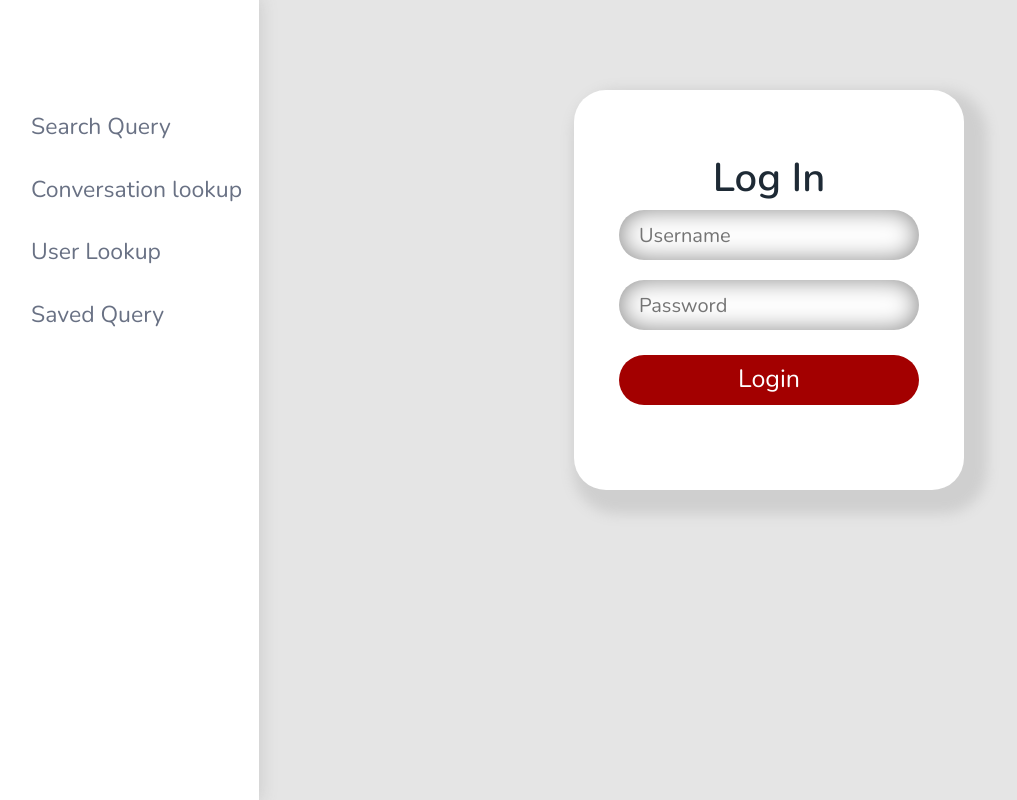
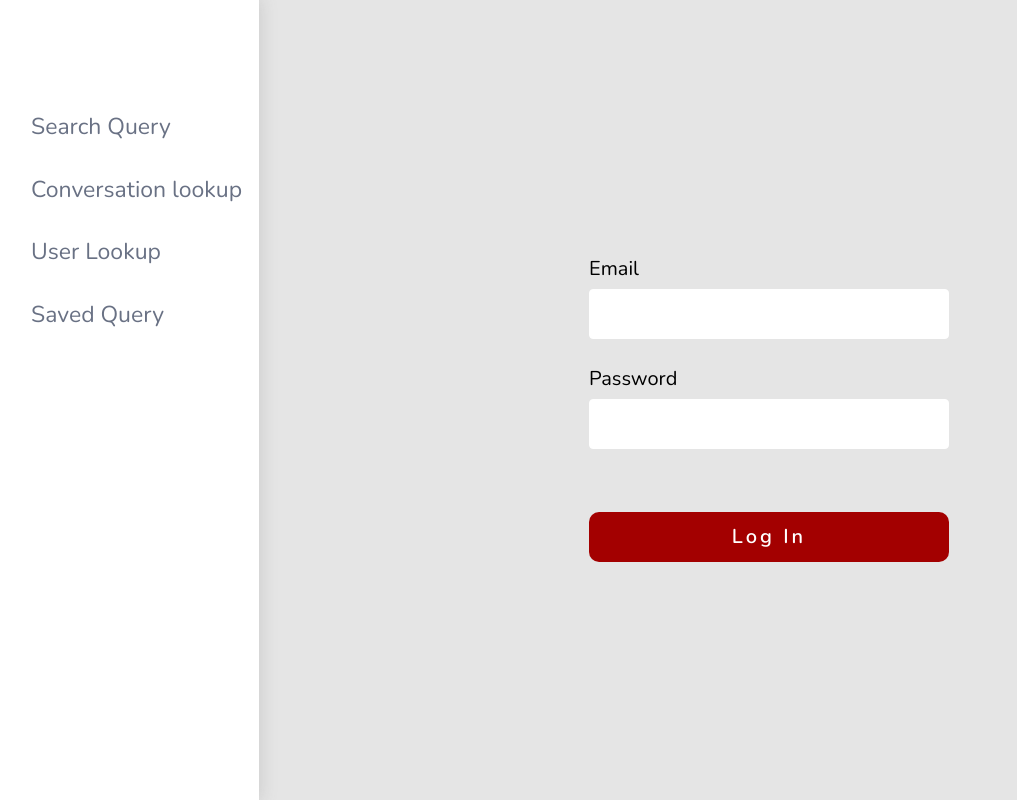
Before and after one commit to Marklen2017/Dashboard-react-, a React (Create React App) app: page /#/ in a window 1280 px wide. Shown: the whole page, without its empty margins (1-1018 px from the left). Built offline with nearby package versions, Linux system fonts and the light colour scheme.

Commit message:
Login functionality

```diff
--- a/package.json
+++ b/package.json
@@ -9,6 +9,7 @@
     "bootstrap": "^5.1.3",
     "bootstrap-icons": "^1.7.0",
     "container": "^0.0.2",
+    "formik": "^2.2.9",
     "history": "^5.2.0",
     "node-sass": "^6.0.1",
     "prop-types": "^15.8.1",
@@ -17,13 +18,15 @@
     "react-apexcharts": "^1.3.9",
     "react-datepicker": "^4.6.0",
     "react-dom": "^17.0.2",
+    "react-hook-form": "^7.27.1",
     "react-router-dom": "^6.0.0-beta.8",
     "react-scripts": "4.0.3",
     "react-select": "^5.2.2",
     "react-validation": "^3.0.7",
     "reactstrap": "^9.0.1",
     "sass": "^1.49.7",
-    "web-vitals": "^1.1.2"
+    "web-vitals": "^1.1.2",
+    "yup": "^0.32.11"
   },
   "scripts": {
     "start": "react-scripts start",
--- a/src/App.js
+++ b/src/App.js
@@ -1,10 +1,12 @@
 import { useRoutes } from "react-router-dom";
 import Themeroutes from "./routes/Router";
+
 
 const App = () => {
   const routing = useRoutes(Themeroutes);
 
   return <div className="dark">{routing}</div>;
+
 };
 
 export default App;
--- a/src/assets/scss/layout/_container.scss
+++ b/src/assets/scss/layout/_container.scss
@@ -1,7 +1,13 @@
 .pageWrapper {
   min-height: 100vh;
+  background: #E5E5E5;
+  width: 100%;
+  display: flex;
 }
 .contentArea {
+  display: flex;
+  align-items: center;
+  justify-content: center;
   flex-grow: 1;
   background-color: #e5e5e5;
 }
@@ -40,7 +46,7 @@ textarea {
   padding: 0 2em 0 2em;
 }
 
-input {
+.input-login {
   height: 48px;
   max-width: 360px;
 }
@@ -98,7 +104,9 @@ input {
 .form-control {
   background-color: #e5e5e5;
   border: 1px solid gray;
+  max-width: 360px;
   border-radius: 10px;
+  height: 44px;
 }
 .max {
   padding: 10px 0 0 0;
@@ -186,7 +194,7 @@ input {
 .date-end {
   width: 360px;
   background-color: #e5e5e5;
-  // height: 38px;
+  height: 44px;
   padding: 0 0px 0 8px;
   border: 1px solid gray;
 }
@@ -434,82 +442,126 @@ input {
 
 //login
 
-.main {
+form {
+  max-width: 360px;
+  margin: 0 auto;
+  width: 100%;
+}
+
+h1 {
+  font-weight: 100;
+  color: white;
   text-align: center;
+  padding-bottom: 10px;
+  border-bottom: 1px solid rgb(79, 98, 148);
+}
+
+.form {
+  background: #0e101c;
+  max-width: 400px;
+  margin: 0 auto;
+}
+
+.login-input {
+  display: block;
+  box-sizing: border-box;
+  width: 100%;
+  border-radius: 4px;
+  border: 1px solid white;
+  padding: 10px 15px;
+  margin-bottom: 10px;
+  font-size: 14px;
+}
+
+label {
+  line-height: 2;
+  text-align: left;
+  display: block;
+  margin-bottom: 13px;
+  margin-top: 20px;
+  color: black;
+  font-size: 20px;
+  font-weight: 200;
+}
+
+button[type="submit"],
+.login-input[type="submit"] {
+  background: #A30000;
+  color: white;
+  border: none;
+  border-radius: 10px;
+  display: flex;
+  align-items: center;
   justify-content: center;
-  display: flex;
-  padding-top: 90px;
-  padding-bottom: 90px;
-  background-color: #e5e5e5;
+  font-size: 20px;
+  font-weight: 600;
+  letter-spacing: 3px;
 }
-.sub-main {
+
+button[type="submit"]:hover,
+.login-input[type="submit"]:hover {
+  background: #af2f2f;
+}
+
+button[type="submit"]:active,
+.login-input[type="button"]:active,
+.login-input[type="submit"]:active {
+  transition: 0.3s all;
+  transform: translateY(3px);
+  border: 1px solid transparent;
+  opacity: 0.8;
+}
+
+.login-input:disabled {
+  opacity: 0.4;
+}
+
+.login-input[type="button"]:hover {
+  transition: 0.3s all;
+}
+
+button[type="submit"],
+.login-input[type="button"],
+.login-input[type="submit"] {
+  -webkit-appearance: none;
+}
+.login {
   display: flex;
   justify-content: center;
-  height: 400px;
-  width: 100%;
-  max-width: 390px;
-  box-shadow: 11px 12px 13px 12px rgb(207, 207, 207);
-  padding-top: 30px;
-  border-radius: 32px;
-  background-color: white;
+  align-items: center;
 }
-.imgs {
-  padding-top: 20px;
-  justify-content: center;
-  display: flex;
-}
-.container-image {
-  background-color: rgb(223, 221, 221);
-  border-radius: 150px;
-  align-items: center;
-  display: flex;
-  justify-content: center;
-  height: 115px;
-  width: 115px;
-}
-.profile {
-  height: 100px;
-  width: 100px;
-  border-radius: 130px;
+.login-form {
+  max-width: 360px;
+    margin: 0 auto;
+    width: 100%;
 }
 
-.input-login {
-  width: 300px;
-  height: 50px;
-  border-radius: 60px;
-  box-shadow: inset 0px 0px 25px 0px #888;
+button[type="button"] {
+  display: block;
+  appearance: none;
+  background: #333;
+  color: white;
   border: none;
-  outline: none;
-  background-color: #fff;
+  padding: 10px 20px;
+  border-radius: 4px;
 }
 
-.email {
-  height: 25px;
-  width: 25px;
-  position: absolute;
-  padding: 14px 0 0 25px;
+pre {
+  color: white;
 }
 
-.input-login {
-  padding-left: 20px;
-  font-size: 20px;
-}
-.second-input {
-  padding-top: 20px;
+hr {
+  margin-top: 30px;
 }
 
 button {
-  width: 300px;
-  height: 50px;
-  border-radius: 60px;
-  background-color: #a30000;
-  color: white;
-  font-size: 25px;
-  border: none;
+  display: block;
+  appearance: none;
+  border: 1px solid #333;
+  margin-bottom: 20px;
+  border-radius: 4px;
 }
-.login-button {
-  padding-top: 25px;
-}
+
 
 //login end
 
--- a/src/layouts/FullLayout.js
+++ b/src/layouts/FullLayout.js
@@ -28,7 +28,6 @@ const FullLayout = () => {
 
         <div className="contentArea">
           <Container className="p-4 wrapper" fluid>
-            {/* <LoginUi /> */}
             <Outlet />
           </Container>
         </div>
--- a/src/views/ui/Expansions.js
+++ b/src/views/ui/Expansions.js
@@ -164,6 +164,7 @@ const Expansions = (props) => {
             border: "1px solid #A30000",
             backgroundColor: "#E5E5E5",
             color: "#A30000",
+            borderRadius: '10px',
           }}
           onClick={() => navigate(-1)}
         >
--- a/src/views/ui/LoginUi.js
+++ b/src/views/ui/LoginUi.js
@@ -1,27 +1,84 @@
-import {React} from 'react';
+import { useForm } from "react-hook-form";
+import React, { useEffect, url } from "react";
 
-function LoginUi() {
+export default function LoginUi() {
+//   const fetchData = async () => {
+//     try {
+//         const response = await fetch(url);
+//         const json = await response.json();
+//         console.log(json);
+// 		} catch (error) {
+//         console.log("error", error);
+// 		}
+// };
+//   useEffect(() => {
+//     const url = "https://api.adviceslip.com/advice";
+
+//     const fetchData = async () => {
+//       try {
+//         const response = await fetch(url);
+//         const json = await response.json();
+//         console.log(json);
+//       } catch (error) {
+//         console.log("error", error);
+//       }
+//     };
+
+//     fetchData();
+// }, []);
+
+  const {
+    register,
+
+    formState: { errors },
+    handleSubmit,
+  } = useForm();
+
+  const onSubmit = (data) => {
+    alert(JSON.stringify(data));
+  };
   return (
-    <div className="main">
-      <div className="sub-main">
-        <div>
+    <div className="login-form">
+      <form onSubmit={handleSubmit(onSubmit)}>
+        <label>
+          Email
+          <input
+            className="login-input"
+            type="email"
+            {...register("email", {
+              required: "Error Message",
 
-          <div style={{ padding: '34px 0px' }}>
-            <h1>Log In</h1>
-            <div>
-              <input className="input-login" type="text" placeholder="Username" />
-            </div>
-            <div className="second-input">
-              <input className="input-login" type="password" placeholder="Password" />
-            </div>
-            <div className="login-button">
-              <button>Login</button>
-            </div>
+              minLength: {
+                value: 6,
+                message: "Minimum 6 synbol",
+              },
+            })}
+          />
+          <div>
+            {errors?.firstName && <p>{errors?.firstName.message || "Error"}</p>}
           </div>
-        </div>
-      </div>
+        </label>
+        <label>
+          Password
+          <input
+            className="login-input"
+            type="password"
+            {...register("password", {
+              required: "Error Message",
+
+              minLength: {
+                value: 6,
+                message: "Minimum 6 synbol",
+              },
+            })}
+          />
+          <div style={{ height: 40 }}>
+            {errors?.lastName && <p>{errors?.lastName.message || "Error"}</p>}
+          </div>
+        </label>
+
+        <input className="login-input" type="submit" value="Log In" />
+      </form>
     </div>
   );
 }
-
-export default LoginUi;
--- a/src/views/ui/Media.js
+++ b/src/views/ui/Media.js
@@ -74,7 +74,7 @@ const Media = (props) => {
             </div>
             <br />
             <div className="btn-flex-tweet">
-                <button style={{ width: '126px', height: '48px', fontSize: '24px', margin: '0px 20px 0px 0px', border: '1px solid #A30000', backgroundColor: '#E5E5E5', color: '#A30000' }} onClick={() => navigate(-1)}>Back</button>
+                <button style={{ width: '126px', height: '48px', fontSize: '24px', margin: '0px 20px 0px 0px', border: '1px solid #A30000', backgroundColor: '#E5E5E5', borderRadius: '10px', color: '#A30000' }} onClick={() => navigate(-1)}>Back</button>
                 <button style={{ height: '48px' }} className="btn-next" onClick={() => navigate("/expansions")}><span>Next </span></button>
             </div>
 
--- a/src/views/ui/Tweet.js
+++ b/src/views/ui/Tweet.js
@@ -56,7 +56,7 @@ const Tweet = (props) => {
             </div>
             <br />
             <div className="btn-flex-tweet">
-                <button style={{ width: '126px', height: '48px', fontSize: '24px', margin: '0px 20px 0px 0px', border: '1px solid #A30000', backgroundColor: '#E5E5E5', color: '#A30000' }} onClick={() => navigate(-1)}>Back</button>
+                <button style={{ width: '126px', height: '48px', fontSize: '24px', margin: '0px 20px 0px 0px', border: '1px solid #A30000', borderRadius: '10px', backgroundColor: '#E5E5E5', color: '#A30000' }} onClick={() => navigate(-1)}>Back</button>
                 <button style={{ height: '48px' }} className="btn-next" onClick={() => navigate("/media")}><span>Next </span></button>
             </div>
 
```
Also changed, not shown: src/assets/scss/layout/_sidebar.scss (+1 -27 lines), 1 other file (tests, documents, lock files or other folders).
